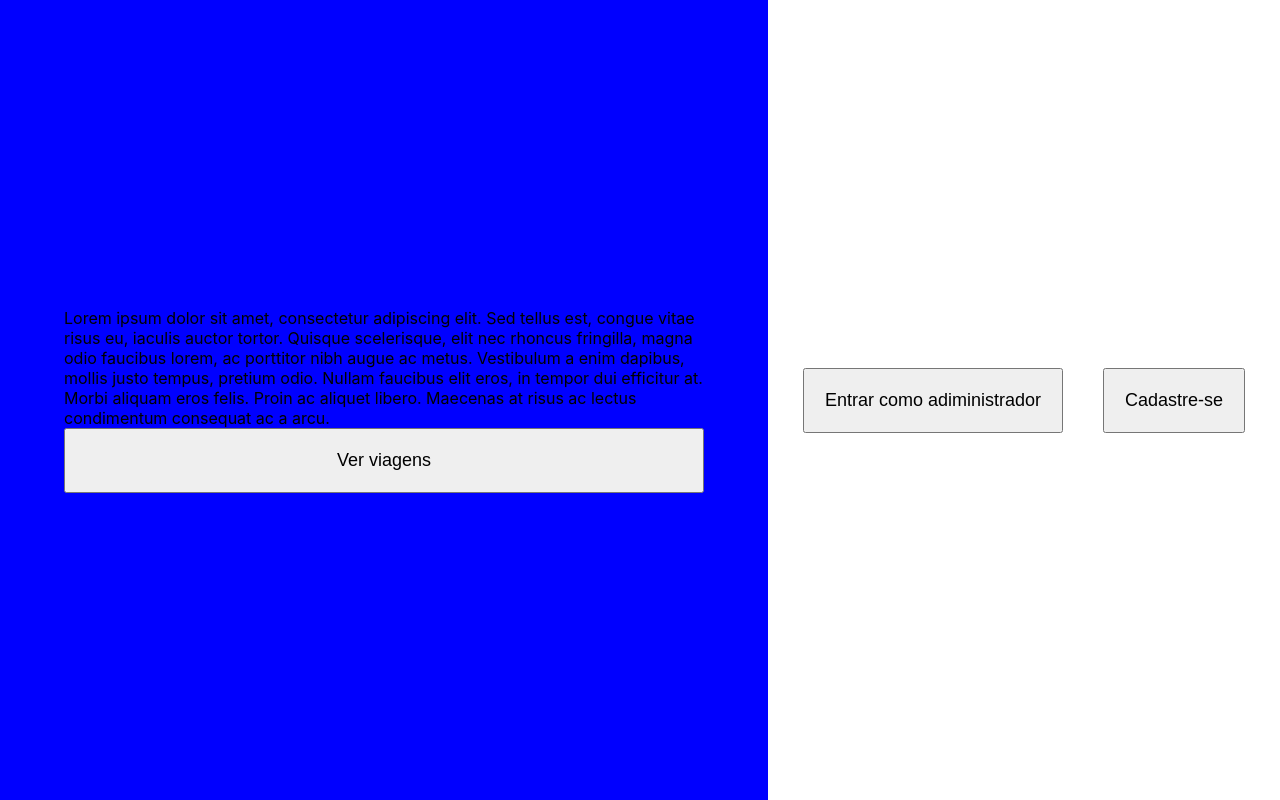
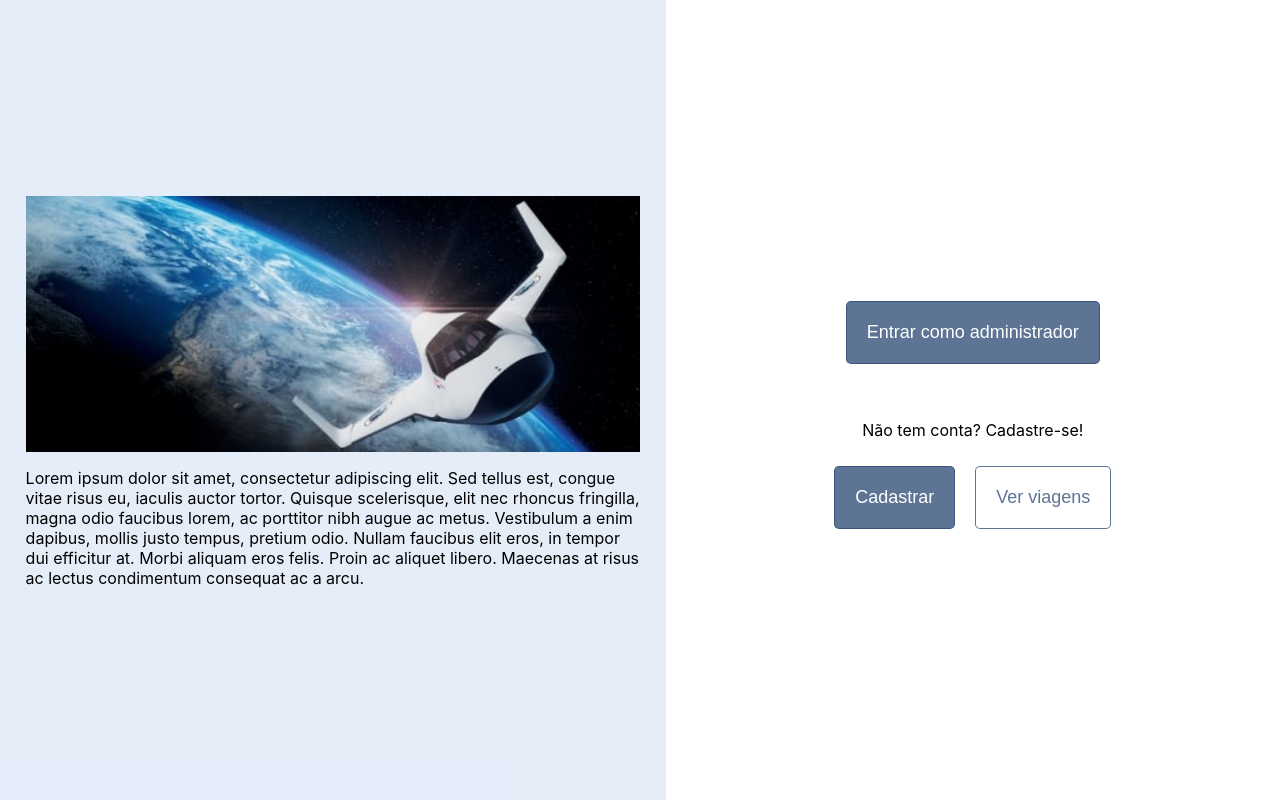
Before and after one commit to future4code/Aline-Vignoli, a React (Create React App) app in the folder semana10/labe-x/: page / in a window 1280 px wide. Built offline with nearby package versions, Linux system fonts and the light colour scheme.

Commit message:
começando estilização para visualizar melhor

```diff
--- a/semana10/labe-x/src/components/BaseForm.js
+++ b/semana10/labe-x/src/components/BaseForm.js
@@ -20,6 +20,14 @@ const Input = styled.input`
 const Button = styled.button`
     font-size: 18px;
     padding: 20px;
+    background-color: rgba(48, 77, 120, 0.78);
+    border: 1px rgba(48, 77, 120, 0.78) solid;
+    border-radius: 5px;
+    color: #FFF;
+    &:hover {
+        background-color: rgba(11, 26, 49, 0.78);
+        cursor: pointer;
+    }
 `
 
 //Texto dos botões condicionalmente (login ou signup)
--- a/semana10/labe-x/src/components/ButtonsContainer.js
+++ b/semana10/labe-x/src/components/ButtonsContainer.js
@@ -2,20 +2,43 @@ import React from 'react'
 import styled from 'styled-components'
 
 const MainContainer = styled.div`
-    margin: auto;
+    display: flex;
 `
 
-const Button = styled.button`
+const PrimaryButton = styled.button`
     font-size: 18px;
     padding: 20px;
-    margin: 20px;
+    margin: 10px;
+    background-color: rgba(48, 77, 120, 0.78);
+    border: 1px rgba(48, 77, 120, 0.78) solid;
+    border-radius: 5px;
+    color: #FFF;
+    &:hover {
+        background-color: rgba(11, 26, 49, 0.78);
+        cursor: pointer;
+    }
+`
+
+const SecondaryButton = styled.button`
+    font-size: 18px;
+    padding: 20px;
+    margin: 10px;
+    background-color: #FFF;
+    border: 1px rgba(48, 77, 120, 0.78) solid;
+    border-radius: 5px;
+    color: rgba(48, 77, 120, 0.78);
+    &:hover {
+        color: rgba(116, 143, 183, 0.78);
+        border: 1px rgba(116, 143, 183, 0.78) solid;
+        cursor: pointer;
+    }
 `
 
 const ButtonsContainer = (props) => {
     return (
         <MainContainer>
-            <Button onClick={props.onClickButton1}>{props.buttonText1}</Button>
-            <Button onClick={props.onClickButton2}>{props.buttonText2}</Button>
+            <PrimaryButton onClick={props.onClickButton1}>{props.buttonText1}</PrimaryButton>
+            <SecondaryButton onClick={props.onClickButton2}>{props.buttonText2}</SecondaryButton>
         </MainContainer>
     )
 }
--- a/semana10/labe-x/src/components/HomePage.js
+++ b/semana10/labe-x/src/components/HomePage.js
@@ -2,6 +2,7 @@ import React from 'react'
 import styled from 'styled-components'
 import ButtonsContainer from './ButtonsContainer'
 import { useHistory } from 'react-router-dom'
+import spaceBanner from '../img/space-banner.jpg'
 
 const MainContainer = styled.section`
     display: flex;
@@ -11,15 +12,37 @@ const DescriptionSection = styled.section`
     display: flex;
     flex-direction: column;
     justify-content: center;
-    padding: 0 5%;
-    background-color: blue;
+    padding: 0 2%;
+    background-color: rgba(222, 232, 248, 0.78);
     width: 50%;
     height: 100vh;
 `
 
+const UserSection = styled.section`
+    width: 50%;
+    display: flex;
+    flex-direction: column;
+    justify-content: center;
+    align-items: center;
+    height: 100vh;
+`
+
 const Button = styled.button`
+    background-color: rgba(48, 77, 120, 0.78);
+    border: 1px rgba(48, 77, 120, 0.78) solid;
+    border-radius: 5px;
+    color: #FFF;
     font-size: 18px;
     padding: 20px;
+    margin: 40px;
+    &:hover {
+        background-color: rgba(11, 26, 49, 0.78);
+        cursor: pointer;
+    }
+`
+
+const Img = styled.img`
+    width: 100%;
 `
 
 const Home = () => {
@@ -40,15 +63,20 @@ const Home = () => {
     return (
         <MainContainer>
             <DescriptionSection>
-            Lorem ipsum dolor sit amet, consectetur adipiscing elit. Sed tellus est, congue vitae risus eu, iaculis auctor tortor. Quisque scelerisque, elit nec rhoncus fringilla, magna odio faucibus lorem, ac porttitor nibh augue ac metus. Vestibulum a enim dapibus, mollis justo tempus, pretium odio. Nullam faucibus elit eros, in tempor dui efficitur at. Morbi aliquam eros felis. Proin ac aliquet libero. Maecenas at risus ac lectus condimentum consequat ac a arcu.
-                <Button onClick={()=>goToTripsPage("visitor")}>Ver viagens</Button>
+            <Img src={spaceBanner} alt="imagem de viagem espacial" />
+            <p>Lorem ipsum dolor sit amet, consectetur adipiscing elit. Sed tellus est, congue vitae risus eu, iaculis auctor tortor. Quisque scelerisque, elit nec rhoncus fringilla, magna odio faucibus lorem, ac porttitor nibh augue ac metus. Vestibulum a enim dapibus, mollis justo tempus, pretium odio. Nullam faucibus elit eros, in tempor dui efficitur at. Morbi aliquam eros felis. Proin ac aliquet libero. Maecenas at risus ac lectus condimentum consequat ac a arcu.</p>
+
             </DescriptionSection>
-            <ButtonsContainer
-                onClickButton1={goToLoginPage}
-                onClickButton2={goToSignUpPage}
-                buttonText1="Entrar como adiministrador"
-                buttonText2="Cadastre-se"
-            />
+            <UserSection>
+                <Button onClick={goToLoginPage}>Entrar como administrador</Button>
+                <p>Não tem conta? Cadastre-se!</p>
+                <ButtonsContainer
+                    onClickButton1={goToSignUpPage}
+                    onClickButton2={()=>goToTripsPage("visitor")}
+                    buttonText1="Cadastrar"
+                    buttonText2="Ver viagens"
+                />
+            </UserSection>
         </MainContainer>
     )
 }
--- a/semana10/labe-x/src/components/LoginPage.js
+++ b/semana10/labe-x/src/components/LoginPage.js
@@ -6,7 +6,6 @@ import { useHistory } from 'react-router-dom'
 const FormsContainer = styled.section`
     display: flex;
     flex-direction: column;
-    background-color: #cdcdcd;
 `
 
 const GoBackButton = styled.button`
--- a/semana10/labe-x/src/components/SignUpPage.js
+++ b/semana10/labe-x/src/components/SignUpPage.js
@@ -5,7 +5,6 @@ import { useHistory } from 'react-router-dom'
 
 const FormsContainer = styled.section`
     display: flex;
-    background-color: #cdcdcd;
 `
 
 const GoBackButton = styled.button`
--- a/semana10/labe-x/src/components/TripCard.js
+++ b/semana10/labe-x/src/components/TripCard.js
@@ -18,6 +18,16 @@ const Tittle = styled.h3`
 const Button = styled.button`
     font-size: 18px;
     padding: 20px;
+    margin: 10px;
+    background-color: #FFF;
+    border: 1px rgba(48, 77, 120, 0.78) solid;
+    border-radius: 5px;
+    color: rgba(48, 77, 120, 0.78);
+    &:hover {
+        color: rgba(116, 143, 183, 0.78);
+        border: 1px rgba(116, 143, 183, 0.78) solid;
+        cursor: pointer;
+    }
 `
 
 const TripCard = (props) => {
```
Also changed, not shown: semana10/labe-x/src/img/space-banner.jpg (added).
